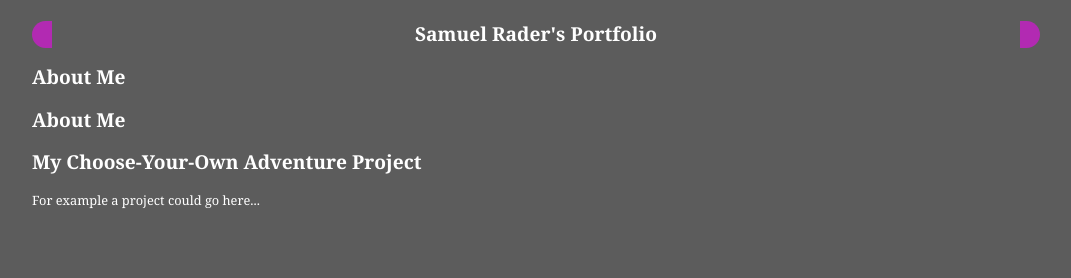
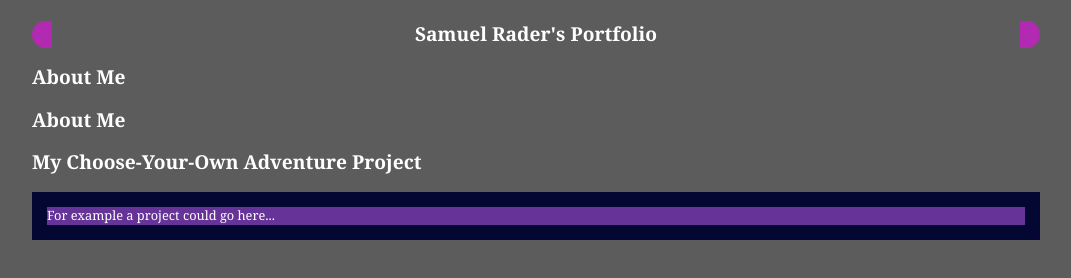
Before and after one commit to IACS-CS/web-design-portfolio-SRad122807, a website: page public/index.html in a window 1280 px wide. Shown: the whole page, without its empty margins (104-1175 px from the left). Drawn offline with Linux system fonts and the light colour scheme.

Commit message:
Added CSS rules for .work

```diff
--- a/public/style.css
+++ b/public/style.css
@@ -17,3 +17,7 @@ body {
   font-family: Cambria, Cochin, Georgia, Times, "Times New Roman", serif;
   line-height: 1.4;
 }
+.Work {
+  border: 15px solid #030732;
+  background-color:rebeccapurple;
+}
```
